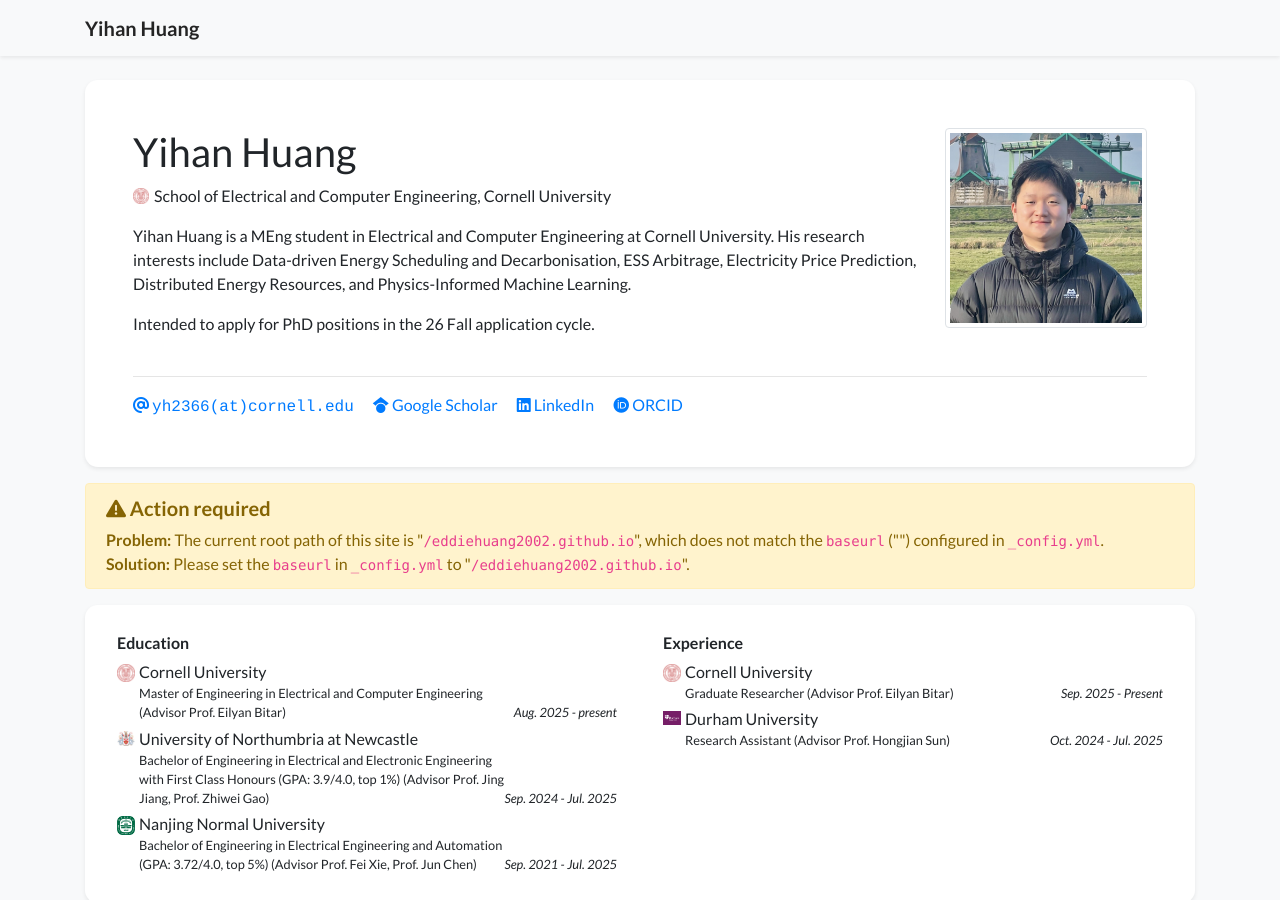
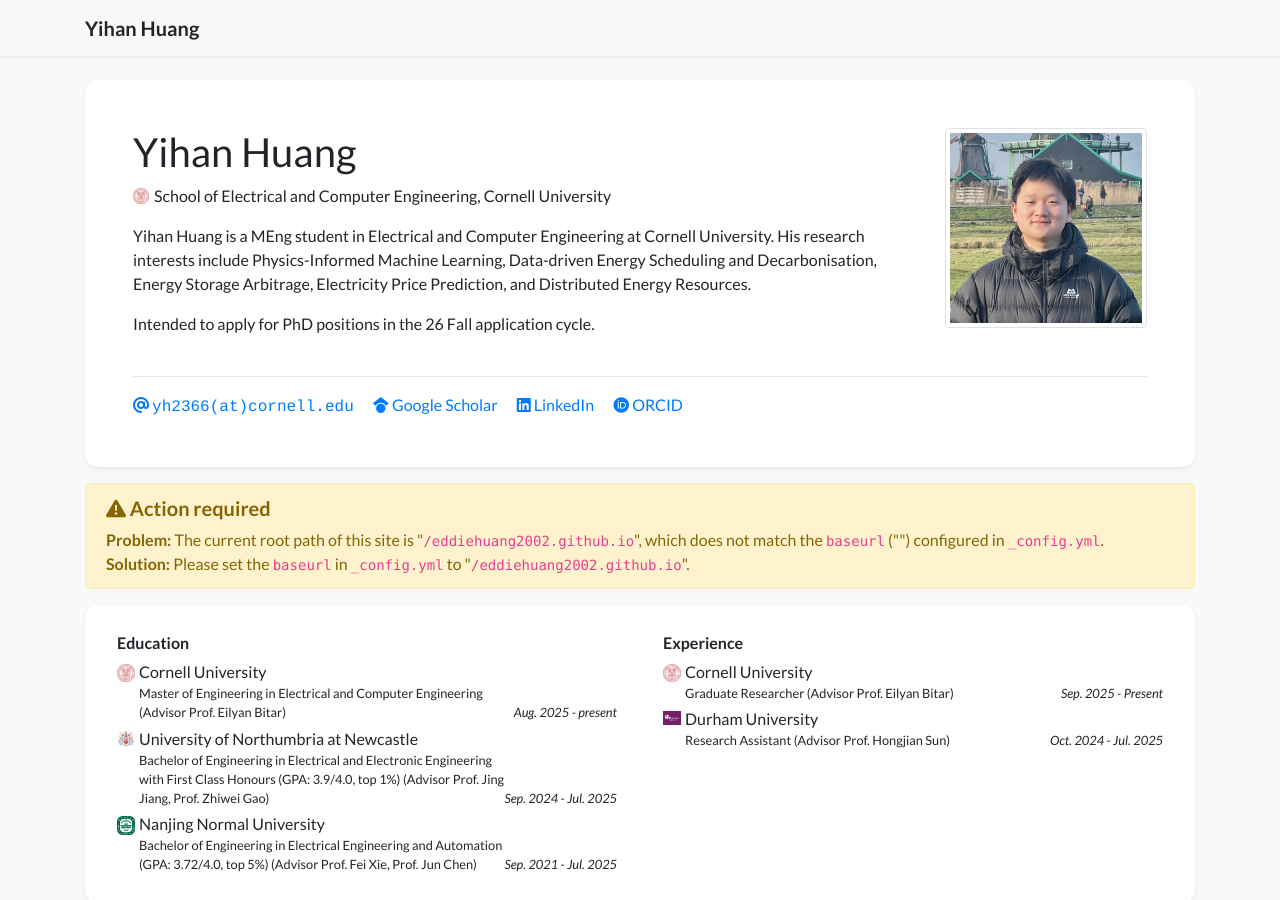
Before and after one commit to eddiehuang2002/eddiehuang2002.github.io, a Jekyll site: the page built from index.html, in a window 1280 px wide and 900 px high. Built offline with Jekyll 4.4.1, drawn with Linux system fonts in a browser that asks for light colours; nearby versions of some CDN libraries; a style sheet for code colours, icons or effects is not loaded.

Commit message:
Reorder research interests in profile.yml

```diff
--- a/_data/profile.yml
+++ b/_data/profile.yml
@@ -23,7 +23,7 @@ short_bio_text_justify: false
 short_bio: >-
   <p>
     Yihan Huang is a MEng student in Electrical and Computer Engineering at Cornell University.
-    His research interests include Data-driven Energy Scheduling and Decarbonisation, ESS Arbitrage, Electricity Price Prediction, Distributed Energy Resources, and Physics-Informed Machine Learning.
+    His research interests include Physics-Informed Machine Learning, Data-driven Energy Scheduling and Decarbonisation, Energy Storage Arbitrage, Electricity Price Prediction, and Distributed Energy Resources.
   </p>
   <p>
       Intended to apply for PhD positions in the 26 Fall application cycle.
```
